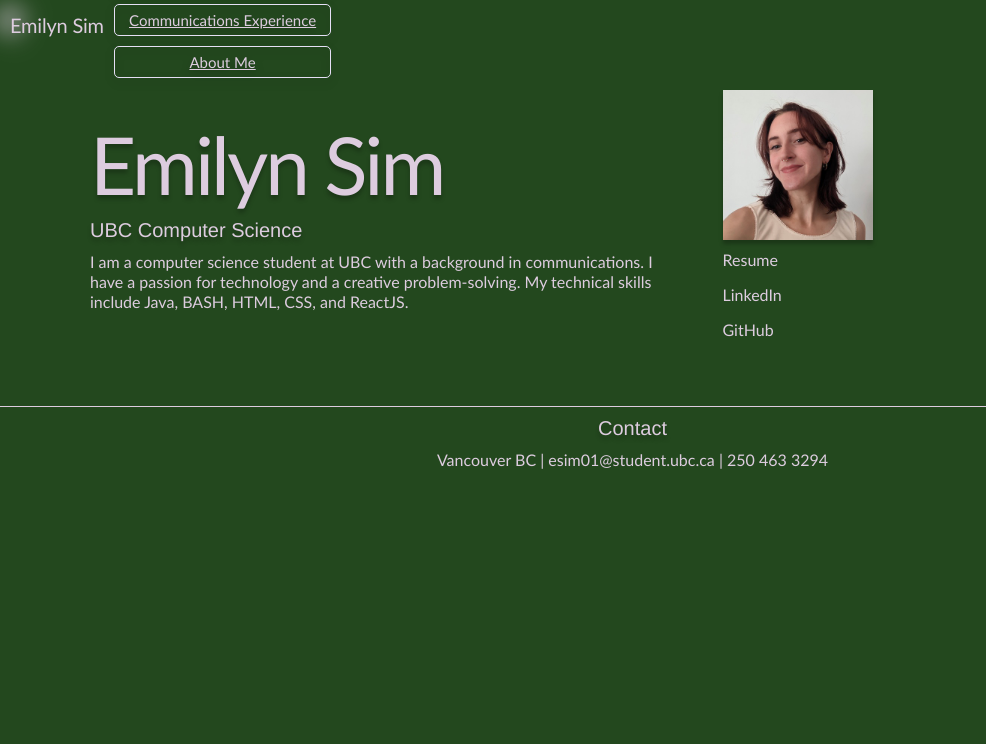
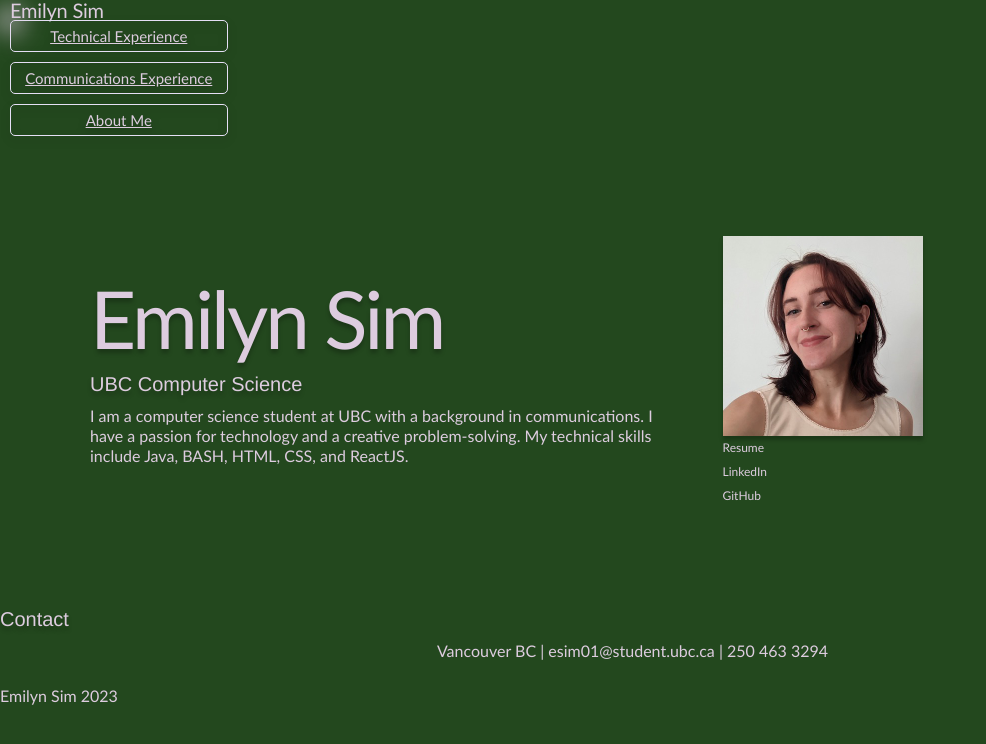
Before and after one commit to em-il-yn/e.m.sim, a React (Create React App) app: page / in a window 1280 px wide. Shown: the top 744 px of the page, without its empty margins (0-986 px from the left). Built offline with nearby package versions, Linux system fonts and the light colour scheme.

Commit message:
Updating Technical Page

```diff
--- a/src/index.css
+++ b/src/index.css
@@ -154,7 +154,7 @@ body {
   margin: 0rem 1.5rem 1.5rem 0rem;
 }
 
-header {
+header.routes{
   font-family: Trebuchet MS;
   display: flex;
   flex-direction: row;
@@ -217,7 +217,10 @@ header nav a.btn:hover {
 }
 
 .site-wrapper {
-  padding-top:7rem;
+  padding-top: 7rem;
+  display: flex;
+  justify-content: center;
+  align-items: center;
 }
 
 main {
@@ -231,19 +234,21 @@ main {
 section.row {
   display: flex;
   flex-direction: row;
+  justify-content: center;
   align-items: center;
-  vertical-align: center;
   padding: 3rem;
+  width: fit-content;
   width: 100%;
 }
 
 section.column {
-    display: flex;
-    flex-direction: column;
-    align-items: flex-start;
-    vertical-align: center;
-    padding: 3rem;
-    width: 100%;
+  display: flex;
+  flex-direction: column;
+  justify-content: center;
+  align-items: left;
+  width: fit-content;
+  padding: 3rem;
+  width: 100%;
 }
 
 .contact {
@@ -266,7 +271,7 @@ main section article {
 }
 
 h2, h3, p {
-  padding-bottom:1rem;
+  padding-bottom: 1rem;
   color: #DDCCDF;
   text-align: left;
 }
@@ -275,10 +280,12 @@ h2 {
   font: 20px 'Helvetica Neue';
   color: #DDCCDF;
   text-shadow: 0 4px 4px rgba(0, 0, 0, 0.25);
+  text-align: left !important;
+  width:100%;
 }
 
 h3 {
-  font-size: 2.8rem;
+  font-size: 2rem;
   line-height: 3.6rem;
   color: #DDCCDF;
 }
@@ -290,13 +297,14 @@ p {
 }
 
 .gallery {
-    width: 250px;
-    height: 250px;
+    width: 500px;
+    height: 500px;
     box-shadow: 0px 4px 4px rgba(0, 0, 0, 0.25);
     width: 100%;
     height: 100%;
-    max-width: 15rem;
+    max-width: 20rem;
     object-fit: cover;
+    align-self: left !important;
 }
 
 .headshot {
@@ -311,29 +319,16 @@ p {
 
 .links {
   font-family: Trebuchet MS;
-  padding-bottom: 0.5rem;
+  font-size: 1.2rem;
+  padding-bottom: 0.2rem;
   color: #DDCCDF;
   text-decoration: none;
   position: relative;
-  padding-top:1rem;
+  padding-top:0.2rem;
 }
 
-.links::after {
-  content: "";
-  position: absolute;
-  bottom: 0.5rem;
-  left: 0;
-  width: 100%;
-  height: 0.2rem;
-  background-color: #DDCCDF;
-  transition: transform 0.3s ease-in-out;
-  transform: scaleX(0);
-  transform-origin: right;
-}
-
-.links:hover::after {
-  transform: scaleX(1);
-  transform-origin: left;
+.links:hover {
+  text-decoration: underline;
 }
 
 ul.accordion-items-container {
@@ -420,11 +415,6 @@ body h1 {
   padding-bottom:1rem;
 
   text-shadow: 0 4px 4px rgba(0, 0, 0, 0.25);
-  transition: color 0.5s ease-in-out;
-}
-
-body h1:hover {
-  color: #FFFFFF;
 }
 
 p.cs {
@@ -436,26 +426,81 @@ p.cs {
   text-shadow: 0 4px 4px rgba(0, 0, 0, 0.25);
 }
 
-footer {
+skillContainer {
+  position: relative;
+  box-sizing: border-box;
+  display: flex;
+
+  vertical-align: flex-start;
+  flex-direction: column;
+
+  margin-top: 5rem;
+  margin-left: 1rem;
+  width: 30rem;
+  height: 37rem;;
+  border: 2px solid #DDCCDF;
+  filter: drop-shadow(0px 4px 4px rgba(0, 0, 0, 0.25));
+  border-radius: 5%;
+}
+
+.circle {
+  text-align: left;
+  font-size: 1.3rem;
+  margin: 1rem;
+  padding-right:3rem;
+  padding-left: 0rem;
+  line-height: 1.2rem;
+  padding-bottom: 0rem!important;
+  white-space: nowrap;
+}
+
+h3.circle {
+  text-align: left;
+  font-size: 2.4rem;
+  line-height: 2.4rem;
+  height:5.6rem;
+  padding-right: 0rem!important;
+}
+
+h3.skills {
+  border-top: 1px solid #DDCCDF !important;
+  text-align: center;
+  font-size: 1.8rem;
+  line-height: 2.5rem;
+  padding-top:1rem;
+  padding-bottom:0rem;
+  margin-bottom:0rem;
+}
+
+.tech {
+  position: relative;
+  padding-top: 7rem;
+  font-size: 5rem;
+  width: 100%;
+
+  text-align: center!important;
+}
+
+ul.bullet-points {
+  list-style-type: disc;
+  text-align: left;
+  margin-left:2rem;
+  font-size:1rem;
+}
+
+.date {
+  text-align: center;
+  font-size: 1rem;
+}
+
+footer.page {
   border-top: 1px solid #DDCCDF;
   position: absolute;
   left: 0;
   right: 0;
   bottom: 0;
+  top: 100%;
   height:fit-content;
-}
-
-contactBox {
-  display: flex;
-  flex-direction: column;
-  align-items: flex-start;
-  padding: 0 76.61px 1.19px 0;
-  gap: 1.37px;
-  position: absolute;
-  width: 167px;
-  height: 61.56px;
-  left: 877px;
-  top: 137.22px;
 }
 
 p.info {
```
Also changed, not shown: src/pages/Technical.js (+44 -23 lines).
